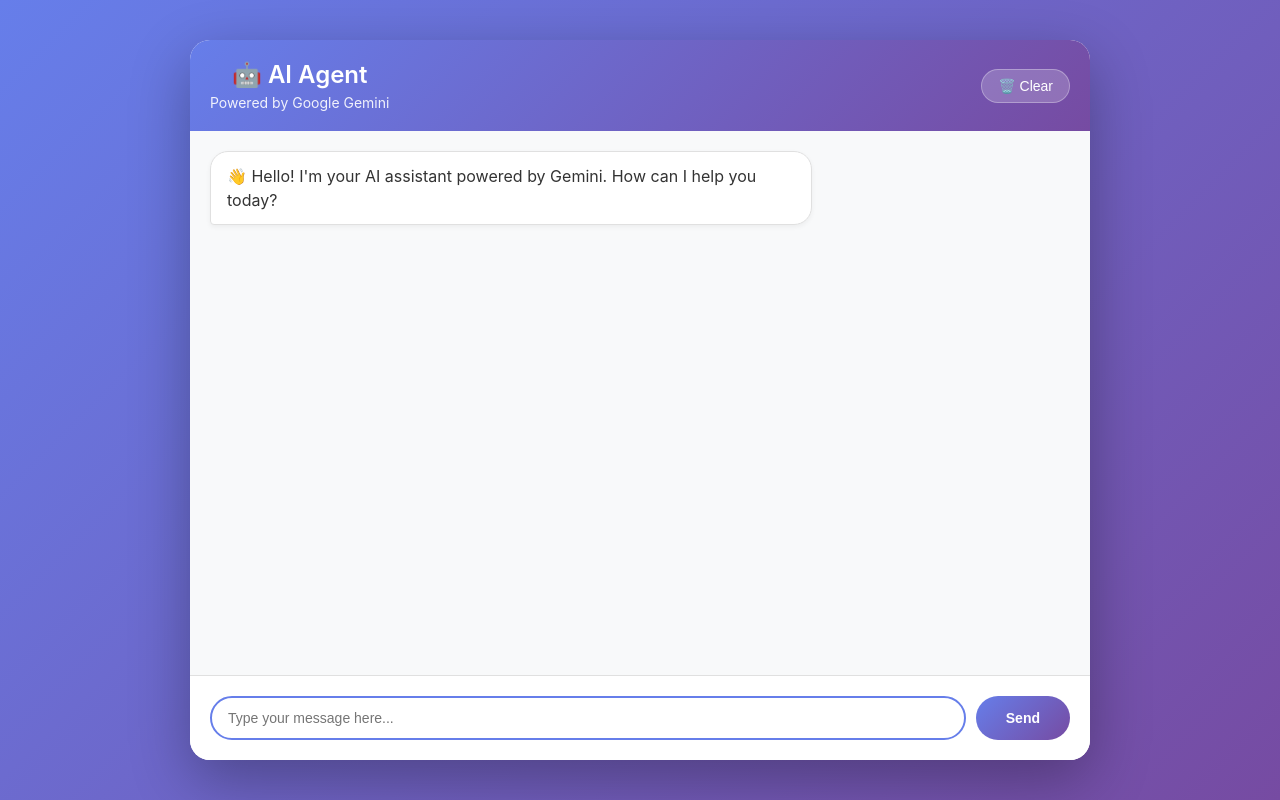
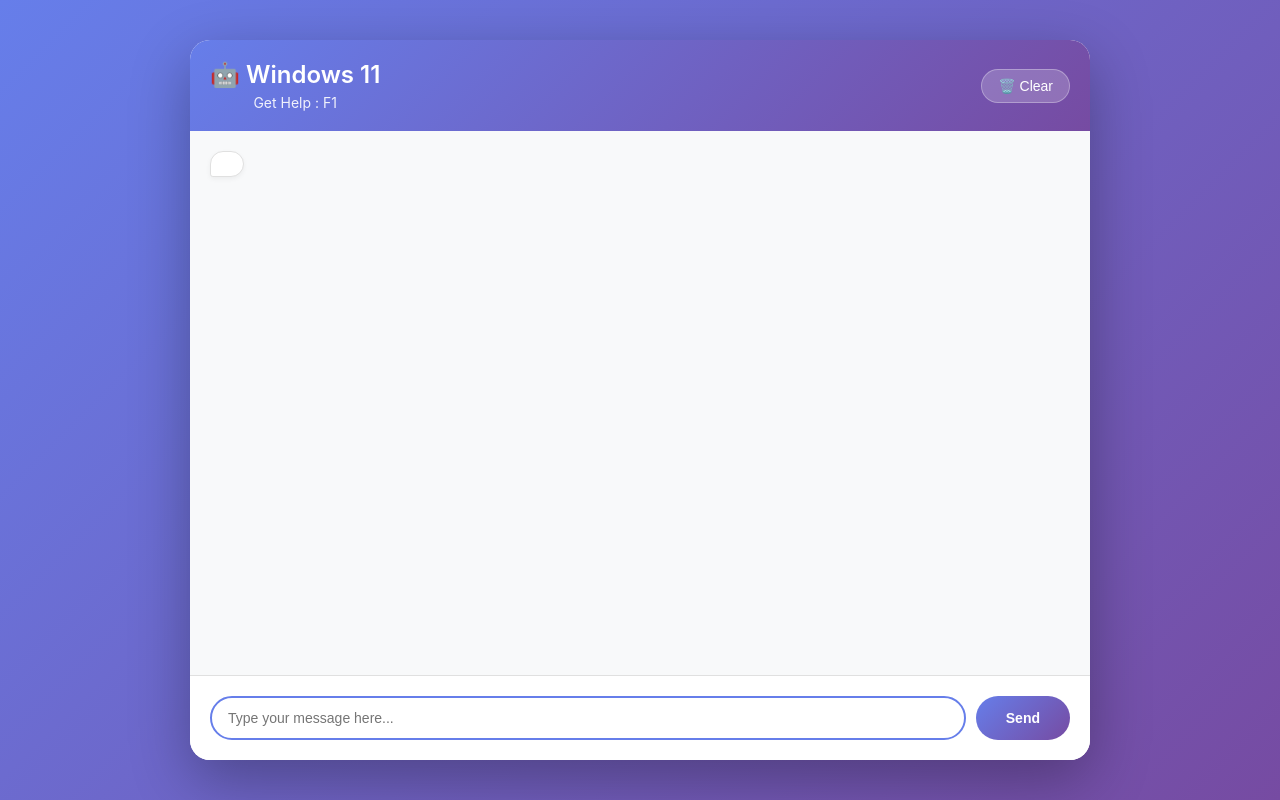
Before and after one commit to DivyanshM30/microsoft11, a plain HTML site: page index.html in a window 1280 px wide. Drawn offline with Linux system fonts and the light colour scheme.

Commit message:
Simplify

```diff
--- a/index.html
+++ b/index.html
@@ -3,7 +3,7 @@
 <head>
     <meta charset="UTF-8">
     <meta name="viewport" content="width=device-width, initial-scale=1.0">
-    <title>AI Agent - Gemini Chat</title>
+    <title>Windows 11</title>
     <style>
         * {
             margin: 0;
@@ -334,8 +334,8 @@
         <div class="header">
             <div style="display: flex; justify-content: space-between; align-items: center;">
                 <div>
-                    <h1>🤖 AI Agent</h1>
-                    <p>Powered by Google Gemini</p>
+                    <h1>🤖 Windows 11</h1>
+                    <p>Get Help : F1</p>
                 </div>
                 <button id="clearButton" class="clear-button" title="Clear conversation">🗑️ Clear</button>
             </div>
@@ -343,7 +343,7 @@
         <div class="chat-container" id="chatContainer">
             <div class="message assistant">
                 <div class="message-content">
-                    👋 Hello! I'm your AI assistant powered by Gemini. How can I help you today?
+                    <!-- 👋 Hello! I'm your AI assistant powered by Gemini. How can I help you today? -->
                 </div>
             </div>
         </div>
```
